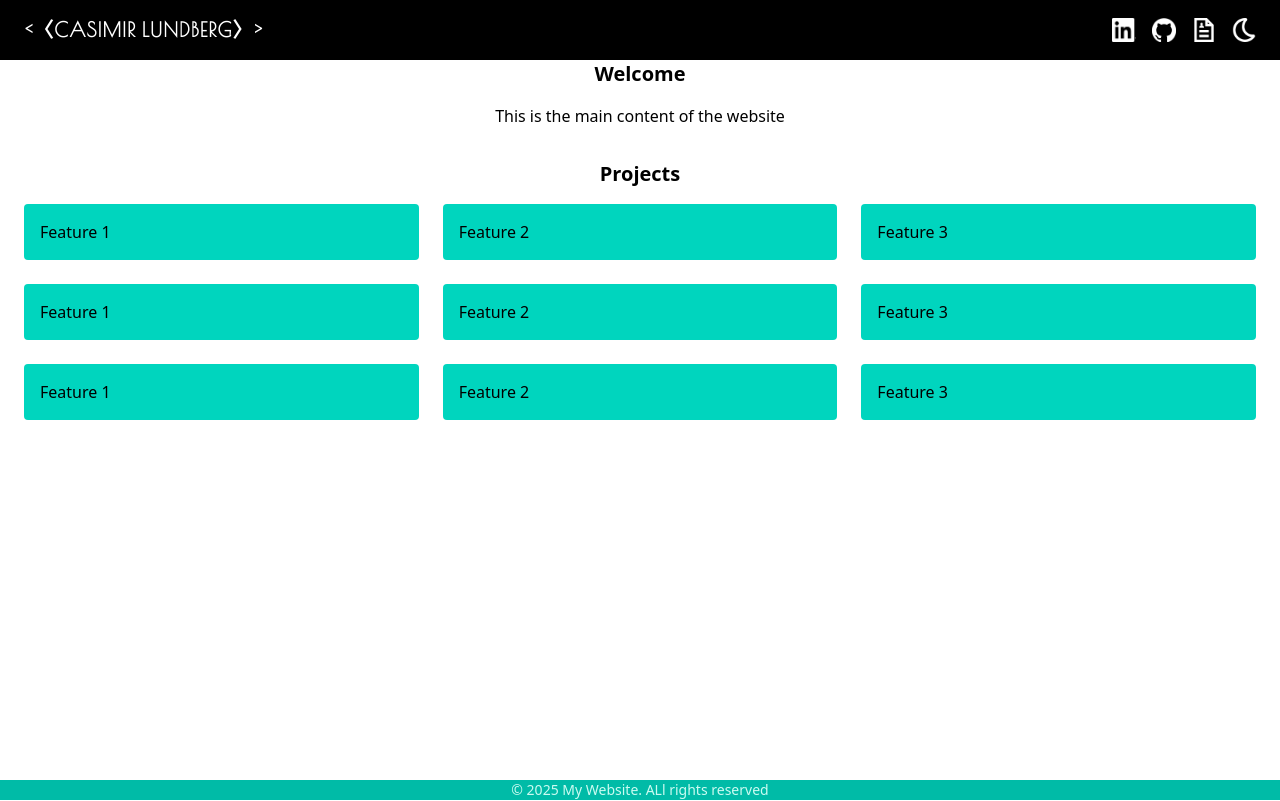
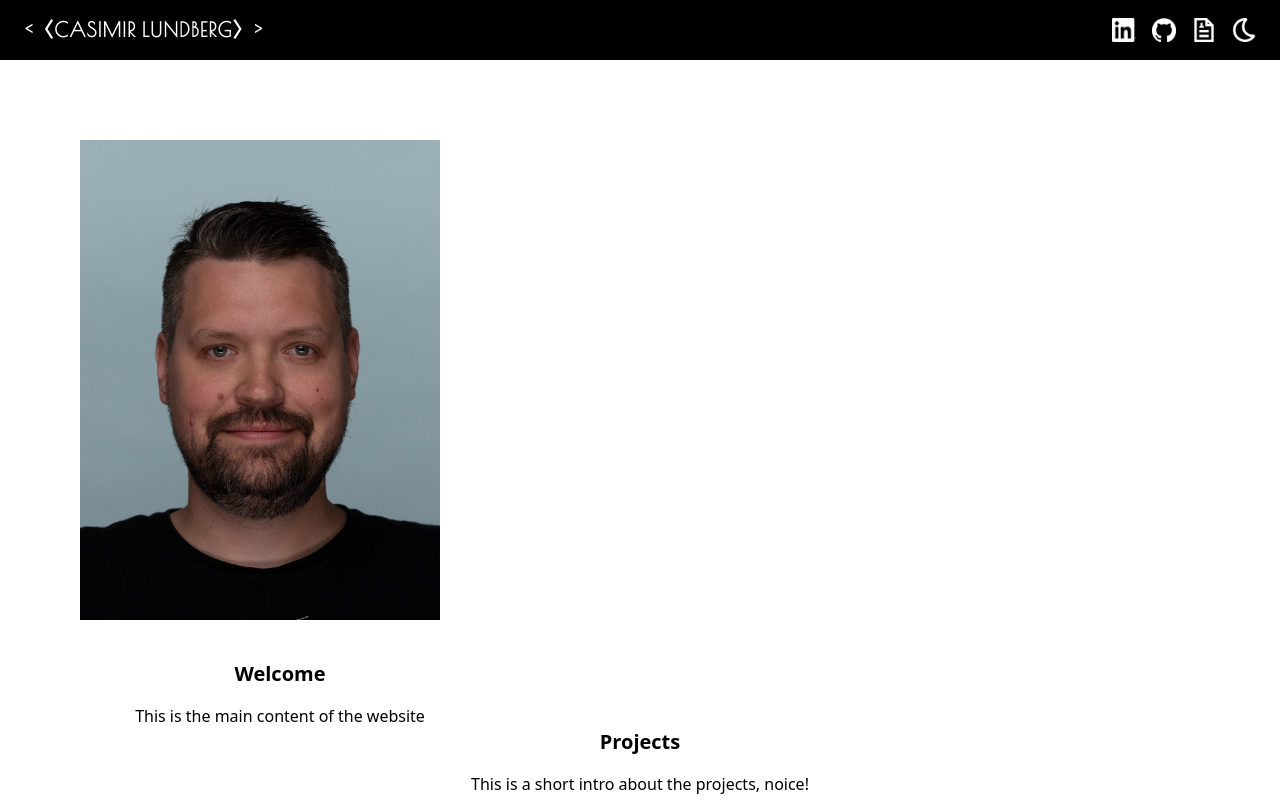
Before and after one commit to Welhox/portfolio-page, a React (Vite) app: page / in a window 1280 px wide. Shown: the top 801 px of the page. Built offline with nearby package versions, Linux system fonts and the light colour scheme.

Commit message:
added my picture and a project type / ts data file for adding the projects

```diff
--- a/src/App.tsx
+++ b/src/App.tsx
@@ -1,20 +1,32 @@
 import React from 'react';
 // import { Navigation } from './components/Navigation';
 import { Header } from './components/Header';
+import me from './assets/Me.jpg';
+
 function App() {
 
   return (
     <>
     <div className="bg-background min-h-screen flex flex-col">
   <Header />
-  <div  className="space-y-8 flex-grow">
+  <div  className="space-y-8 flex-grow grid sm:grid-cols-1 md:grid-cols-2 gap-40">
     <section className="text-center">
+      <div>
+        <img src={me} alt="Picture of me" className="w-90 h-120 mt-20 ml-20 mb-10" />
+      </div>
+      <div>
       <h2 className="text-4xl font-semibold mb-4 sm:text-xl" > Welcome</h2>
       <p> This is the  main content of the website </p>
+      </div>
     </section>
+  </div>
+  <div>
     <section>
       <h2 className="text-xl font-semibold mb-4 text-center"> Projects</h2>
-      <div className="grid sm:grid-cols-2 md:grid-cols-3 gap-6 px-6">
+      <div className="text-center mb-4">
+        This is a short intro about the projects, noice!
+      </div>
+      <div className="grid sm:grid-cols-2 md:grid-cols-3 gap-6 px-20">
         <div className="bg-teal-400 p-4 rounded hover:bg-teal-400/80 hover:text-teal-100 hover:shadow-lg"> Feature 1 </div>
         <div className="bg-teal-400 p-4 rounded hover:bg-teal-400/80 hover:text-teal-100"> Feature 2 </div>
         <div className="bg-teal-400 p-4 rounded hover:bg-teal-400/80 hover:text-teal-100"> Feature 3 </div>
--- /dev/null
+++ b/src/data/projects.ts
@@ -0,0 +1,43 @@
+
+import type { Project } from "../types/Project.ts";
+
+export const projects: Project[] = [
+    {
+        id: "transcendence",
+        name: "Transcendence",
+        description:
+        "Full‑stack Pong platform: Fastify + Prisma/SQLite backend, React/TS frontend, Nginx reverse proxy, Docker Compose. Features JWT auth, MFA via OTP, tournaments, accessibility, i18n.",
+        // image: "/assets/projects/transcendence.jpg",
+        image: "/assets/me.jpg",
+        repoUrl: "https://github.com/clundber/Transcendence", // update if different
+        websiteUrl: undefined,
+        tags: ["Fastify", "Prisma", "SQLite", "React", "TypeScript", "Docker", "Nginx"],
+    },
+    {
+        id: "webserv",
+        name: "Webserv",
+        description:
+        "HTTP/1.1 server in C++ with epoll, CGI support, config parsing, static file serving, and robust error handling.",
+        image: "/assets/projects/webserv.jpg",
+        repoUrl: "https://github.com/clundber/Webserv",
+        tags: ["C++", "HTTP/1.1", "CGI", "epoll"],
+    },
+    {
+        id: "minishell",
+        name: "Minishell",
+        description:
+        "Bash‑style shell in C: parsing, pipes, redirections, built‑ins, environment handling, signals.",
+        image: "/assets/projects/minishell.jpg",
+        repoUrl: "https://github.com/clundber/Minishell",
+        tags: ["C", "Shell", "Parsing"],
+    },
+    {
+        id: "cube3d",
+        name: "Cube3D",
+        description:
+        "Raycaster inspired by Wolfenstein 3D: textures, minimap, collision, sprites. Built with C and MLX.",
+        image: "/assets/projects/cube3d.jpg",
+        repoUrl: "https://github.com/clundber/Cub3D",
+        tags: ["C", "Graphics", "Raycaster"],
+    },
+];
--- /dev/null
+++ b/src/types/Project.ts
@@ -0,0 +1,10 @@
+
+export type Project = {
+  id: string;
+  name: string;
+  description: string;
+  image: string;
+  repoUrl: string;
+  websiteUrl?: string;
+  tags?: string[];
+};
```
Also changed, not shown: src/assets/Me.jpg (added), 1 other file (tests, documents, lock files or other folders).
